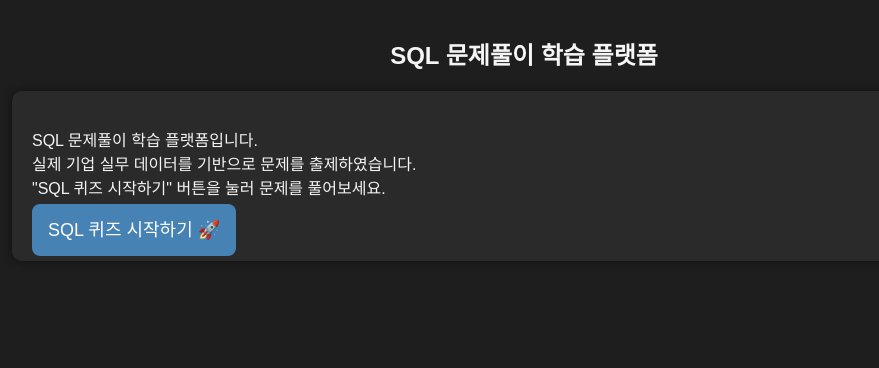
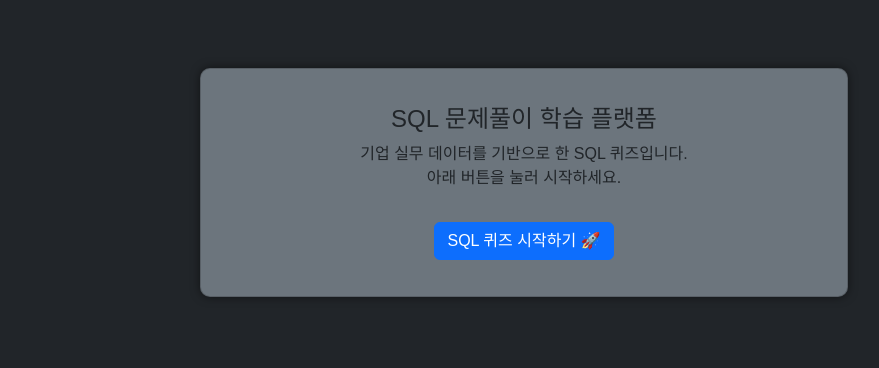
Before and after one commit to melonshoping/sql-quiz-starter, a Flask app: page / in a window 1280 px wide. Shown: the top 368 px of the page, without its empty margins (116-995 px from the left). Run offline with Flask 3, Linux system fonts and the light colour scheme.

Commit message:
Update intro.html

```diff
--- a/templates/intro.html
+++ b/templates/intro.html
@@ -3,14 +3,21 @@
 <head>
     <meta charset="UTF-8">
     <title>SQL 퀴즈 시작하기</title>
+    <link href="https://cdn.jsdelivr.net/npm/bootstrap@5.3.2/dist/css/bootstrap.min.css" rel="stylesheet">
     <link rel="stylesheet" href="/static/style.css">
 </head>
-<body>
-    <div class="container center">
-        <h1>SQL 문제풀이 학습 플랫폼</h1>
-        <div class="card">
-            <p>SQL 문제풀이 학습 플랫폼입니다.<br>실제 기업 실무 데이터를 기반으로 문제를 출제하였습니다.<br>"SQL 퀴즈 시작하기" 버튼을 눌러 문제를 풀어보세요.</p>
-            <a href="/quiz/1" class="btn-start">SQL 퀴즈 시작하기 🚀</a>
+<body class="bg-dark text-light">
+    <div class="container py-5">
+        <div class="row justify-content-center">
+            <div class="col-12 col-md-8">
+                <div class="card bg-secondary mb-4">
+                    <div class="card-body text-center">
+                        <h1 class="card-title">SQL 문제풀이 학습 플랫폼</h1>
+                        <p class="card-text">기업 실무 데이터를 기반으로 한 SQL 퀴즈입니다.<br>아래 버튼을 눌러 시작하세요.</p>
+                        <a href="/quiz/1" class="btn btn-primary mt-3">SQL 퀴즈 시작하기 🚀</a>
+                    </div>
+                </div>
+            </div>
         </div>
     </div>
 </body>
```
